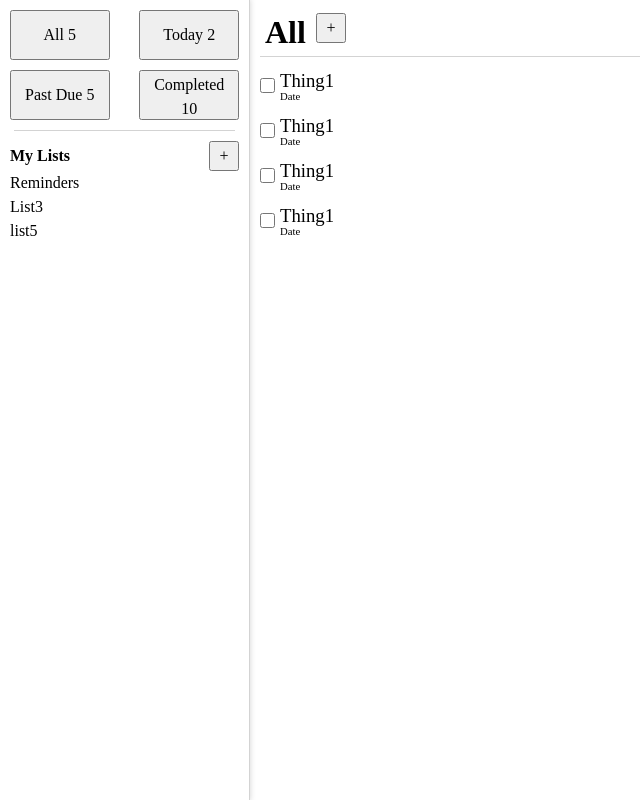
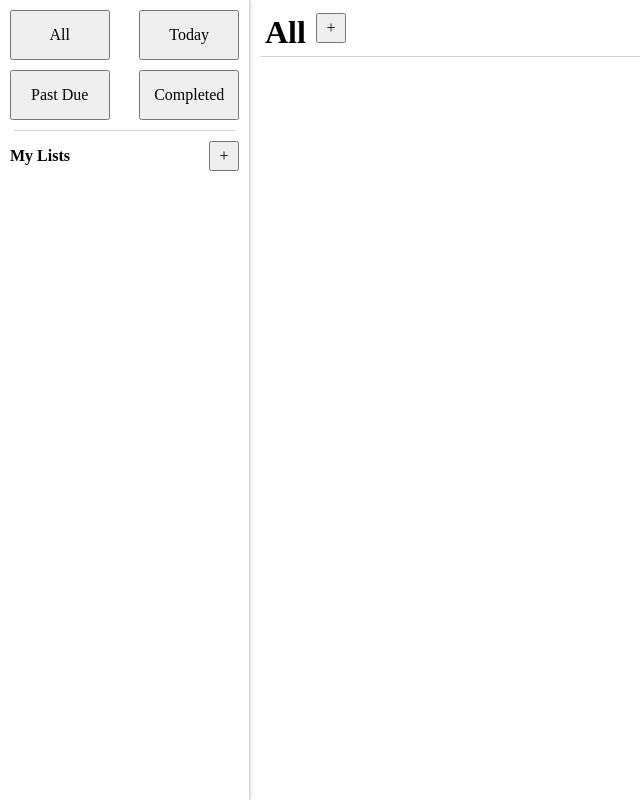
Before and after one commit to Cakey01/todo-list, a website built with webpack: page src/template.html in a window 1280 px wide. Shown: the whole page, without its empty margins (0-640 px from the left). Built offline with nearby package versions, Linux system fonts and the light colour scheme.

Commit message:
Basic template of website

```diff
--- a/src/template.html
+++ b/src/template.html
@@ -8,8 +8,8 @@
 <body>
     <header>
         <div>
-            <h1>All</h1>
-            <button id="newTodo">+</button>
+            <h1 id="list">All</h1>
+            <button id="newList">+</button>
         </div>
         <div class="divider"></div>
     </header>
@@ -17,19 +17,19 @@
         <div id="projects">
             <button id="all">
                 <span class="buttonText">All</span>
-                <span class="buttonText">5</span>
+                <span class="amount"></span>
             </button>
             <button id="today">
                 <span class="buttonText">Today</span>
-                <span class="buttonText">2</span>
+                <span class="amount"></span>
             </button>
             <button id="past">
                 <span class="buttonText">Past Due</span>
-                <span class="buttonText">5</span>
+                <span class="amount"></span>
             </button>
             <button id="completed">
                 <span class="buttonText">Completed</span>
-                <span class="buttonText">10</span>
+                <span class="amount"></span>
             </button>
         </div>
         <div class="divider"></div>
@@ -37,34 +37,16 @@
             <h4>My Lists</h4>
             <button id="newList">+</button>
             <ul>
-                <li>Reminders</li>
-                <li>List3</li>
-                <li>list5</li>
             </ul>
         </div>
     </section>
 
     <section id="todo">
-        <div class="item">
+        <!-- <div class="item">
             <input type="checkbox">
             <h3>Thing1</h3>
             <h6>Date</h6>
-        </div>
-        <div class="item">
-            <input type="checkbox">
-            <h3>Thing1</h3>
-            <h6>Date</h6>
-        </div>
-        <div class="item">
-            <input type="checkbox">
-            <h3>Thing1</h3>
-            <h6>Date</h6>
-        </div>
-        <div class="item">
-            <input type="checkbox">
-            <h3>Thing1</h3>
-            <h6>Date</h6>
-        </div>
+        </div> -->
     </section>
 </body>
 </html>
```
